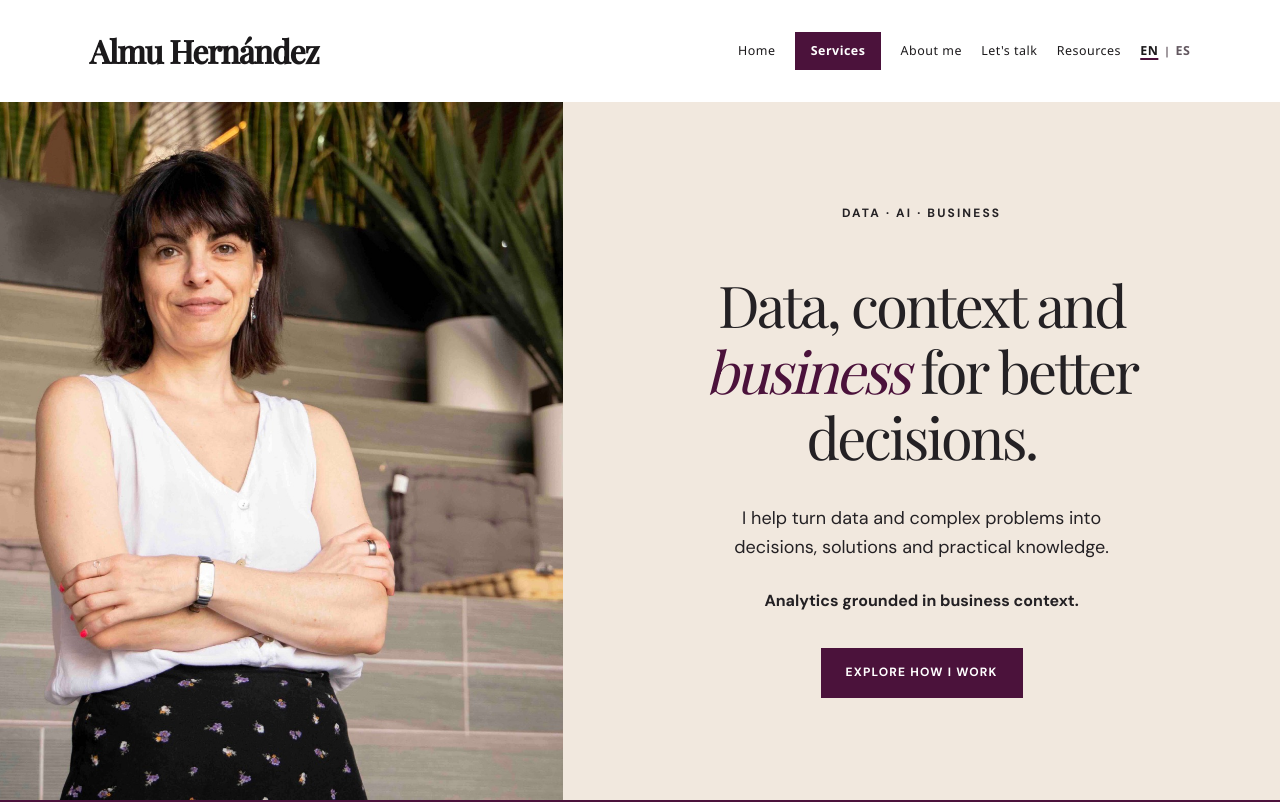
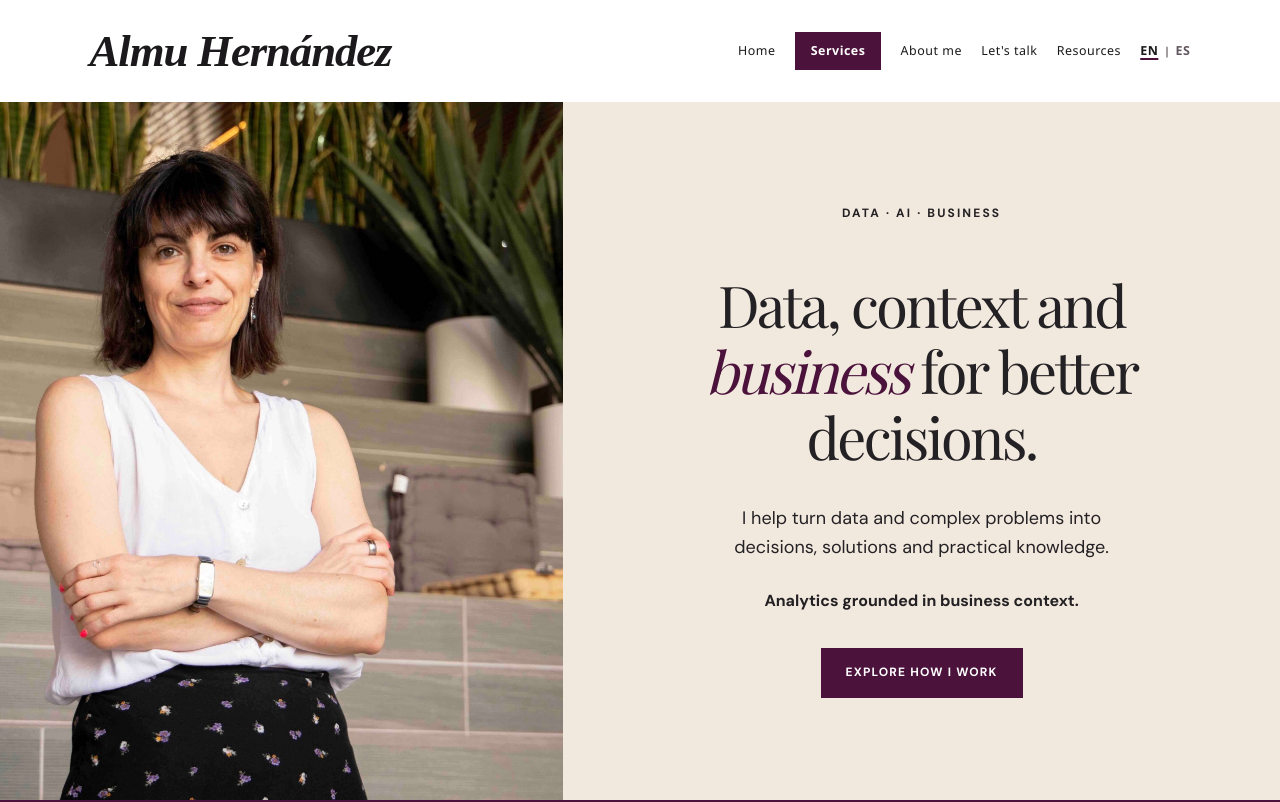
Before and after one commit to almuhernandez/almuhernandez.github.io, an Astro site: page / in a window 1280 px wide. Shown: the top 802 px of the page. Built offline with nearby package versions, Linux system fonts and the light colour scheme; Astro itself is replaced by a stand-in of ours; a web font is replaced by a local one.

Commit message:
Apply approved handwritten brand and cream footer on landing

```diff
--- a/src/styles/global.css
+++ b/src/styles/global.css
@@ -820,3 +820,10 @@ body:has(.almu-landing) .site-header{width:100%;min-height:102px;margin:0;paddin
 body:has(.almu-landing) .site-header .brand{background:transparent;border:0;box-shadow:none;padding:0;font-family:'Playfair Display',Georgia,serif;font-size:clamp(25px,2.5vw,39px);font-weight:600;letter-spacing:-.035em}
 @media(max-width:68rem){body:has(.almu-landing) .site-header{gap:12px;padding-block:15px}}
 @media(max-width:46rem){body:has(.almu-landing) .site-header{min-height:90px}}
+
+/* Approved home: handwritten wordmark and continuous cream contact/footer */
+@import url('https://fonts.googleapis.com/css2?family=Caveat:wght@500;600;700&display=swap');
+body:has(.almu-landing){background:#f1e8de}
+body:has(.almu-landing) .site-header .brand{font-family:'Caveat','Brush Script MT',cursive;font-style:italic;font-size:clamp(38px,3.5vw,57px);font-weight:600;letter-spacing:-.025em;line-height:1}
+body:has(.almu-landing) footer{background:#f1e8de;margin-top:0;width:100%;padding:1.5rem clamp(24px,7vw,110px);box-sizing:border-box}
+@media(max-width:46rem){body:has(.almu-landing) .site-header .brand{font-size:43px}}
```
